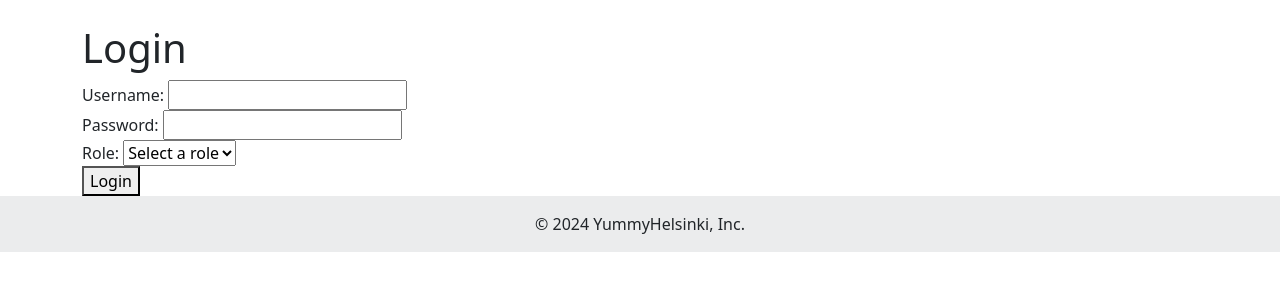
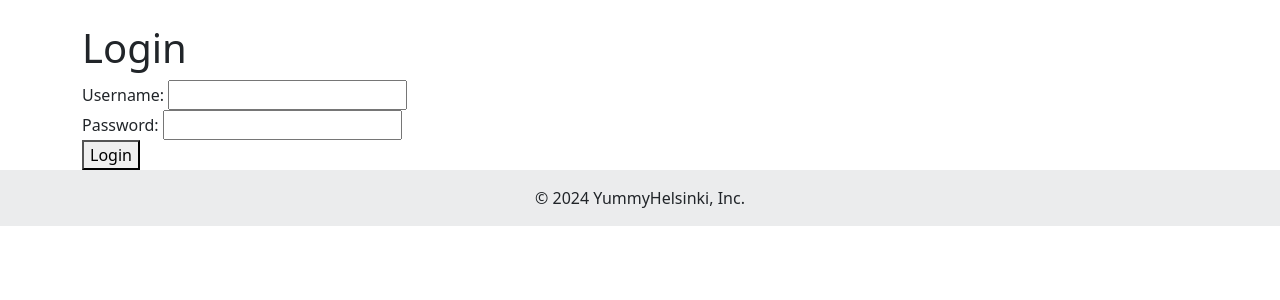
Before and after one commit to imsyc75/Ravintolasovellus, a Flask app: page /login in a window 1280 px wide. Shown: the part 56-356 px from the top of the page. Run offline with Flask 3, Linux system fonts and the light colour scheme; some libraries are stand-ins or nearby versions.

Commit message:
delete Authentication when login

```diff
--- a/routes.py
+++ b/routes.py
@@ -53,9 +53,8 @@ def login():
     elif request.method == 'POST':
         name = request.form.get('name')
         password = request.form.get('password')
-        role = request.form.get('role')
 
-        if not name or not password or not role:
+        if not name or not password:
             return "Please fill out all fields.", 400
 
         conn = get_db_connection()
@@ -67,7 +66,7 @@ def login():
 
             if user and check_password_hash(user[1], password):
                 session['username'] = user[0]
-                session['role'] = user[2]
+                session['role'] = user[2]  # Keep this line to use the role in session if needed
                 if user[2] == 0:
                     return redirect('/admin_page')
                 else:
@@ -79,6 +78,7 @@ def login():
         finally:
             cur.close()
             conn.close()
+
 
 
 
--- a/templates/login.html
+++ b/templates/login.html
@@ -13,13 +13,6 @@ Login
     <label for="password">Password:</label>
     <input type="password" id="password" name="password" required>
     <br>
-    <label for="role">Role:</label>
-    <select id="role" name="role" required>
-        <option value="">Select a role</option>
-        <option value="user">User</option>
-        <option value="admin">Admin</option>
-    </select>
-    <br>
     <button type="submit">Login</button>
 </form>
 {% endblock %}
```
